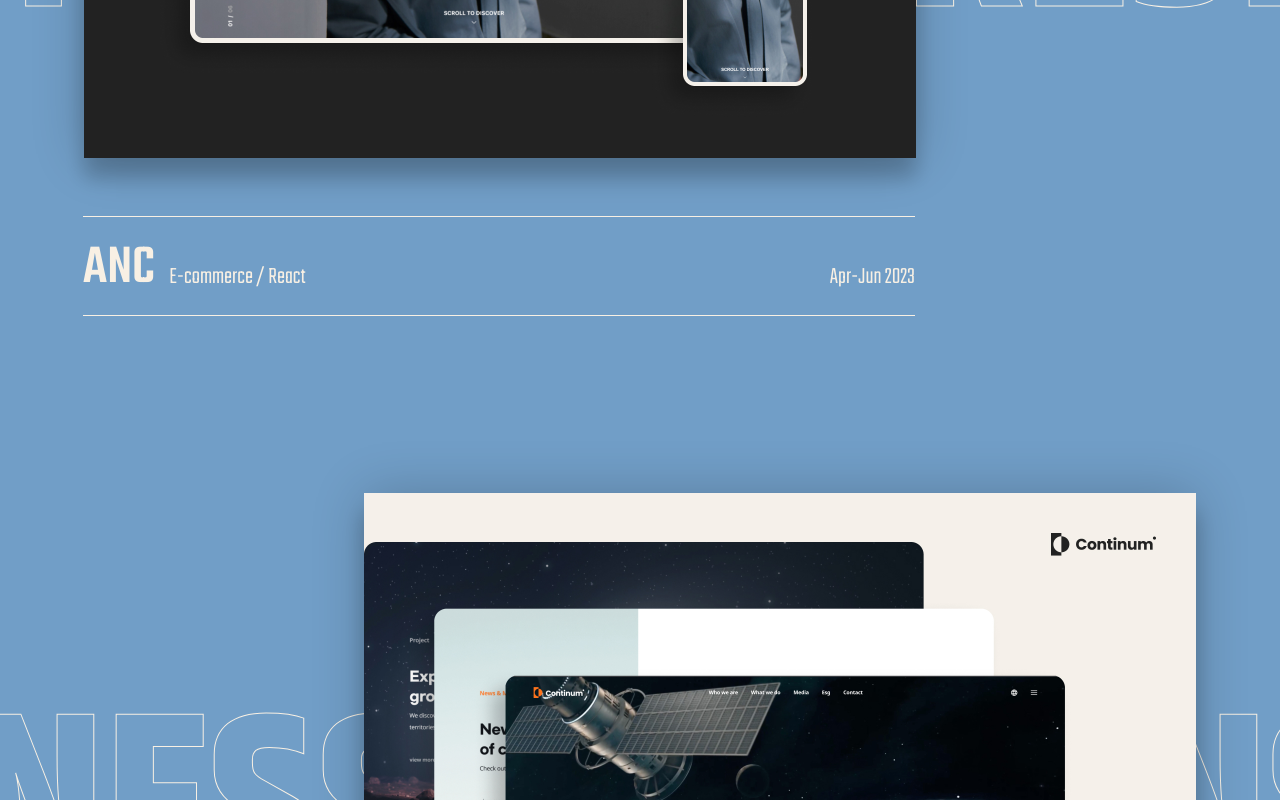
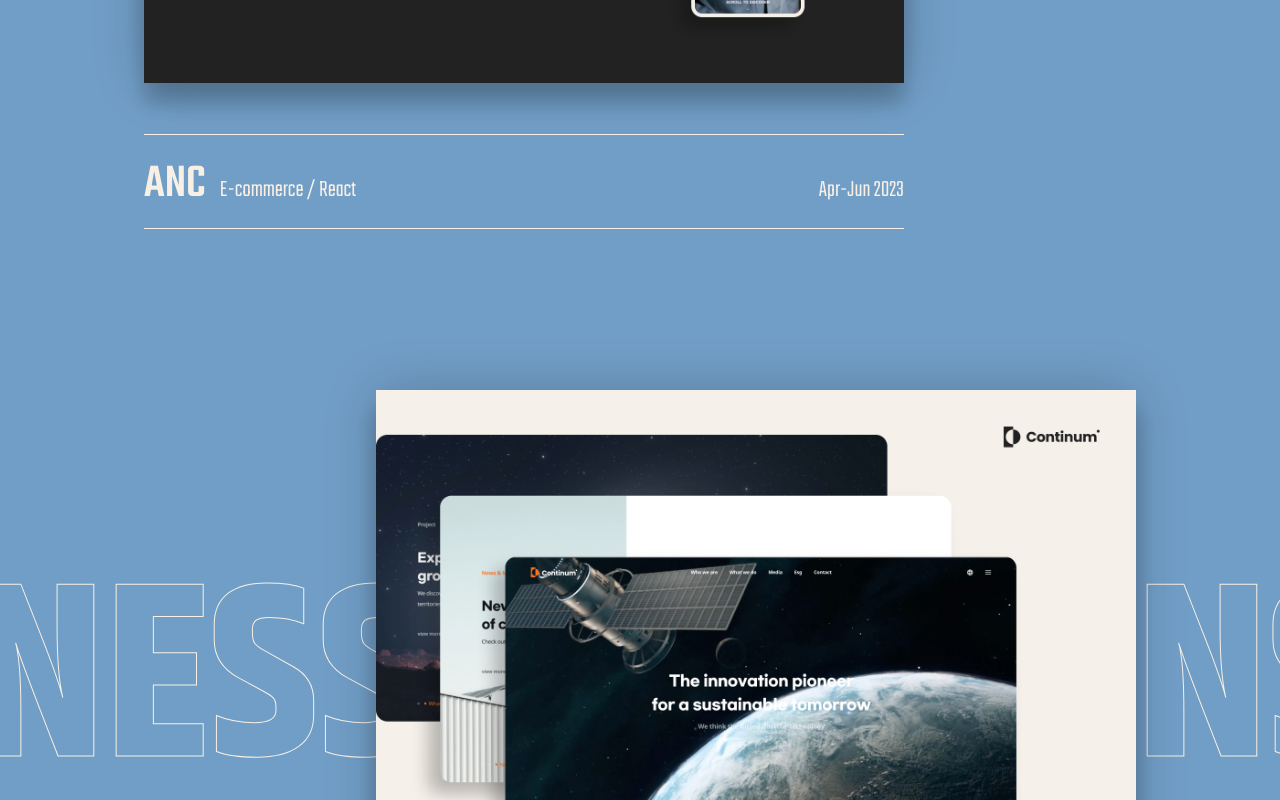
Before and after one commit to Berserk29/portfolio, a React (Vite) app: page / in a window 1280 px wide. Shown: the part 2320-3120 px from the top of the page. Built offline with nearby package versions, Linux system fonts and the light colour scheme.

Commit message:
Resized projectCard

```diff
--- a/src/component/projectCard/projectCard.styled.jsx
+++ b/src/component/projectCard/projectCard.styled.jsx
@@ -18,8 +18,8 @@ export const Container = styled.div`
 
 export const CardContainer = styled.div`
     transform-style: preserve-3d;
-    width: 100rem;
-    height: 66rem;
+    width: 104.8rem;
+    height: 60rem;
     cursor: pointer;
     display: flex;
     justify-content: center;
@@ -27,8 +27,8 @@ export const CardContainer = styled.div`
 `
 
 export const CardImg = styled.div`
-    width: 83.2rem;
-    height: 54.5rem;
+    width: 76rem;
+    height: 49.8rem;
     cursor: pointer;
     background-image: url(${props => props.image});
     background-position: center;
@@ -42,11 +42,11 @@ export const CardImg = styled.div`
 export const TextContainer = styled.div`
     display: flex;
     transition: transform .4s ease-out;
-    width: 83.2rem;
+    width: 76rem;
     justify-content: space-between;
     align-items: flex-end;
     padding: 3.2rem 0rem 2.6rem 0rem;
-    margin: 0 8.3rem;
+    margin: 0 14.4rem;
     border-top: 1px solid var(--color-cream);
     border-bottom: 1px solid var(--color-cream);
 `
--- a/src/component/typo/typo.styled.jsx
+++ b/src/component/typo/typo.styled.jsx
@@ -78,12 +78,20 @@ export const Headline4 = styled.h3`
     }
 `
 
-export const Headline4P = styled(Headline4)`
-    line-height: 4rem;
+export const Headline4P = styled.h4`
+    ${teko}
+    font-weight: 500;
+    font-size: 4.8rem;
+    line-height: 3.5rem;
     @media ${mediaQuery.styledTablet} {
+        font-size: 4.2rem;
         line-height: 3rem;
     }
+    @media ${mediaQuery.styledSmTablet} {
+        font-size: 3.4rem;
+    }
     @media ${mediaQuery.styledMobile} {
+        font-size: 2.6rem;
         line-height: 2.3rem;
     }
 `
--- a/src/index.css
+++ b/src/index.css
@@ -13,7 +13,7 @@
   --bg-gradiant-card-1: linear-gradient(to right bottom, var(--color-cream), var(--color-primary));
   --bg-gradiant-card-2: linear-gradient(to right bottom, var(--color-primary), var(--color-cream));;
 
-  --filter-primary: invert(46%) sepia(74%) saturate(312%) hue-rotate(166deg) brightness(96%) contrast(85%);
+  --filter-primary: invert(62%) sepia(84%) saturate(212%) hue-rotate(168deg) brightness(83%) contrast(86%);
 
   --box-shadow-start:
   0 0 0 160px var(--color-primary),
--- a/src/section/aboutSection/aboutSection.styled.jsx
+++ b/src/section/aboutSection/aboutSection.styled.jsx
@@ -12,7 +12,7 @@ export const AboutContainer = styled.section`
     padding: 4rem 4rem 16rem 4rem;
     gap: 8rem;
     @media ${mediaQuery.styledTablet} {
-        padding: 2rem 3rem 12rem 3rem;
+        padding: 0rem 3rem 12rem 3rem;
         gap: 6rem;
     }
     @media ${mediaQuery.styledSmTablet} {
--- a/src/section/projectSection/projectSection.styled.jsx
+++ b/src/section/projectSection/projectSection.styled.jsx
@@ -5,7 +5,7 @@ export const ProjectContainer = styled.section`
     display: flex;
     flex-direction: column;
     align-items: center;
-    gap: 8.6rem;
+    gap: 6.4rem;
     padding: 14.5rem 0 16rem 0;
     background-color: var(--color-primary);
     @media ${mediaQuery.styledTablet} {
@@ -24,7 +24,7 @@ export const CardContainer = styled.div`
     display: flex;
     width: 100%;
     flex-direction: column;
-    gap: 12rem;
+    gap: 11rem;
     @media ${mediaQuery.styledMobile} {
         gap: 8rem;
     }
```
